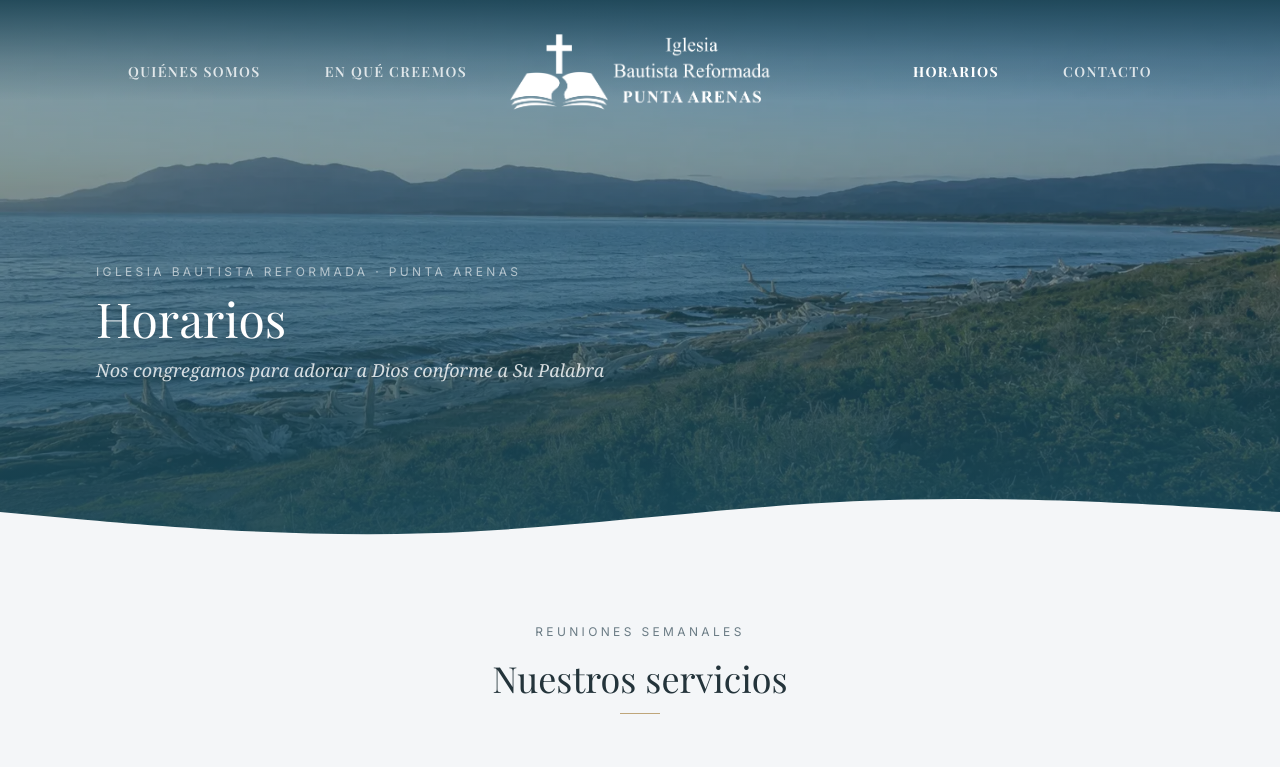
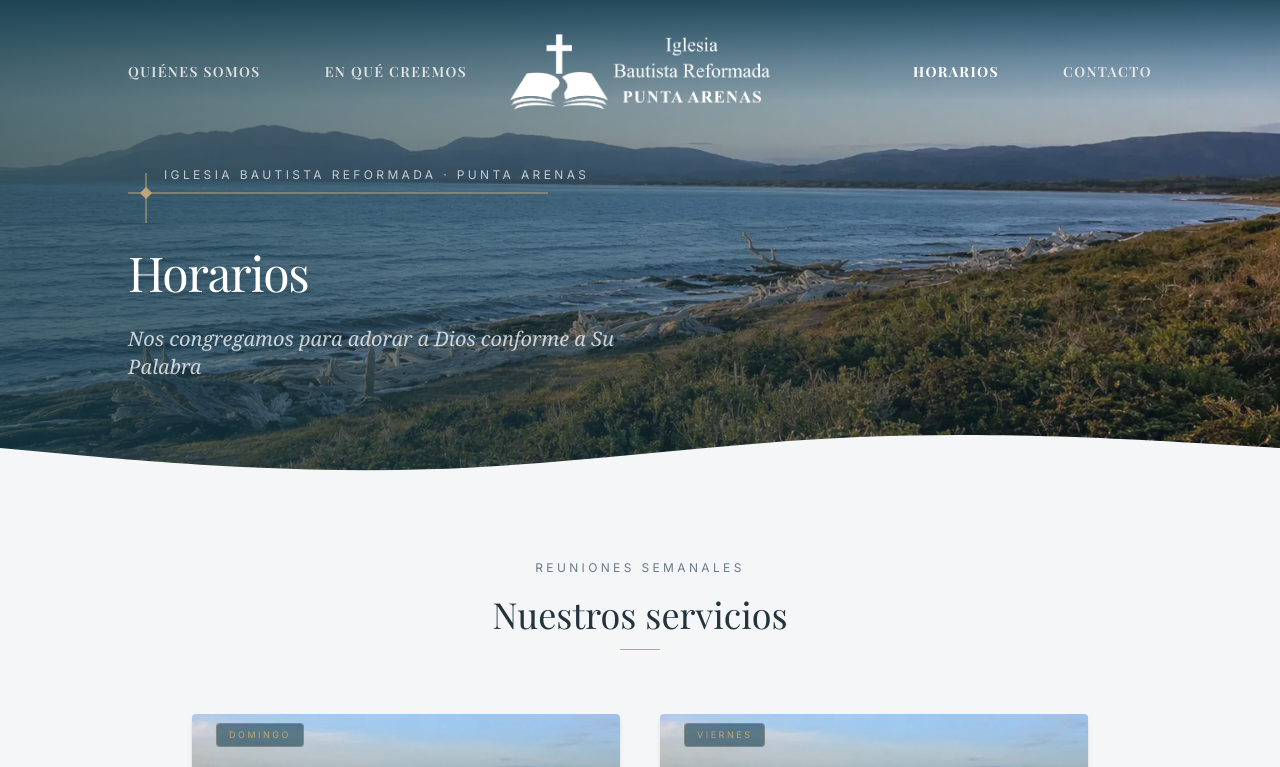
Before and after one commit to vnasp/ibrpuntaarenas-react, a React (Vite) app: page /horarios in a window 1280 px wide. Shown: the top 767 px of the page. Built offline with nearby package versions, Linux system fonts and the light colour scheme; a web font is replaced by a local one.

Commit message:
feat: update styles for PageBanner

```diff
--- a/src/components/HeroBanner.tsx
+++ b/src/components/HeroBanner.tsx
@@ -17,7 +17,7 @@ export default function HeroBanner() {
       />
 
       {/* Overlay */}
-      <div className="absolute inset-0 hero-overlay " />
+      <div className="absolute inset-0 hero-overlay" />
 
       <div className="relative z-10 py-28 mt-16">
         <CrossDecorator text="Centrados en la Palabra de Dios" />
--- a/src/components/PageBanner.tsx
+++ b/src/components/PageBanner.tsx
@@ -1,3 +1,5 @@
+import CrossDecorator from "./CrossDecorator";
+
 interface Props {
   decoratorText: string;
   title: string;
@@ -13,7 +15,7 @@ export default function PageBanner({
 }: Props) {
   return (
     <section
-      className="relative w-full h-136 flex items-end overflow-hidden"
+      className="relative w-full h-[60vh] px-32 flex items-center"
       aria-label={title}
     >
       <img
@@ -22,17 +24,17 @@ export default function PageBanner({
         aria-hidden="true"
         className="absolute inset-0 w-full h-full object-cover object-center"
       />
-      <div className="absolute inset-0 bg-linear-to-b from-primary/50 via-primary/60 to-primary/90" />
 
-      <div className="relative z-10 px-8 sm:px-16 md:px-24 pb-40 w-full">
-        <p className="uppercase tracking-[0.28em] text-xs font-body text-white/60 mb-2">
-          {decoratorText}
-        </p>
-        <h1 className="font-heading text-white text-4xl sm:text-5xl leading-tight drop-shadow-md">
+      {/* Overlay */}
+      <div className="absolute inset-0 hero-overlay" />
+
+      <div className="relative z-10 py-28 mt-16">
+        <CrossDecorator text={decoratorText} />
+        <h1 className="font-heading text-white text-4xl sm:text-5xl leading-[1.05] tracking-tight drop-shadow-md">
           {title}
         </h1>
         {subtitle && (
-          <p className="mt-2 font-serif italic text-white/80 text-base sm:text-lg">
+          <p className="mt-7 font-serif italic text-white/75 text-lg sm:text-xl max-w-lg">
             {subtitle}
           </p>
         )}
```
